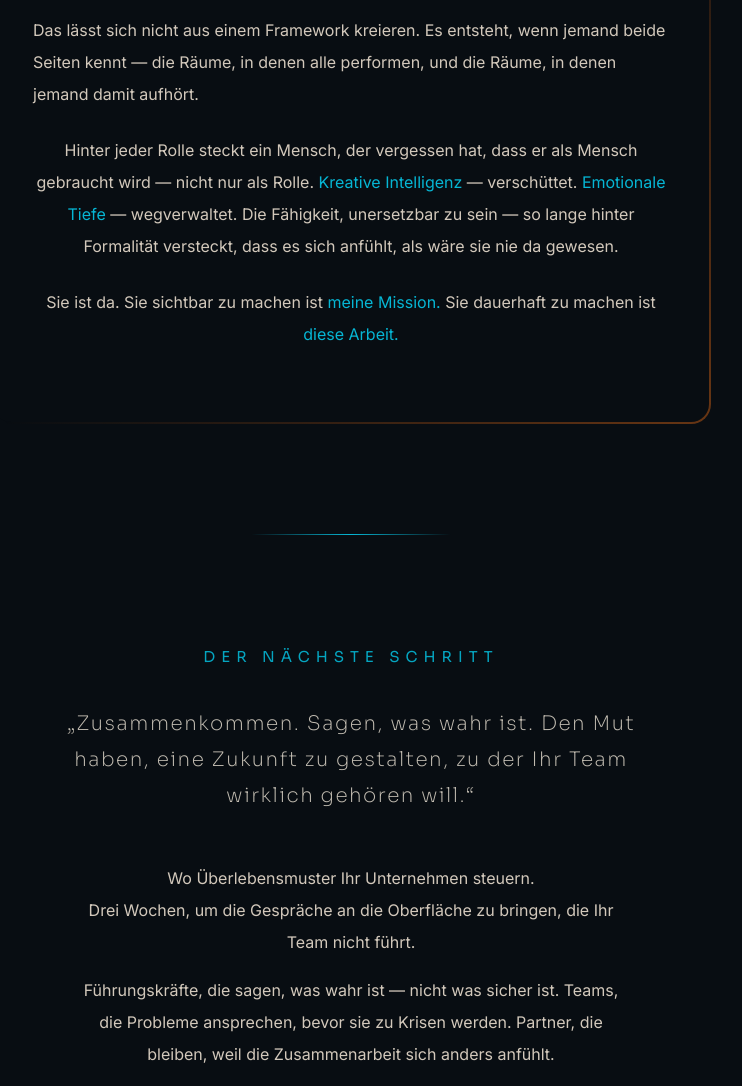
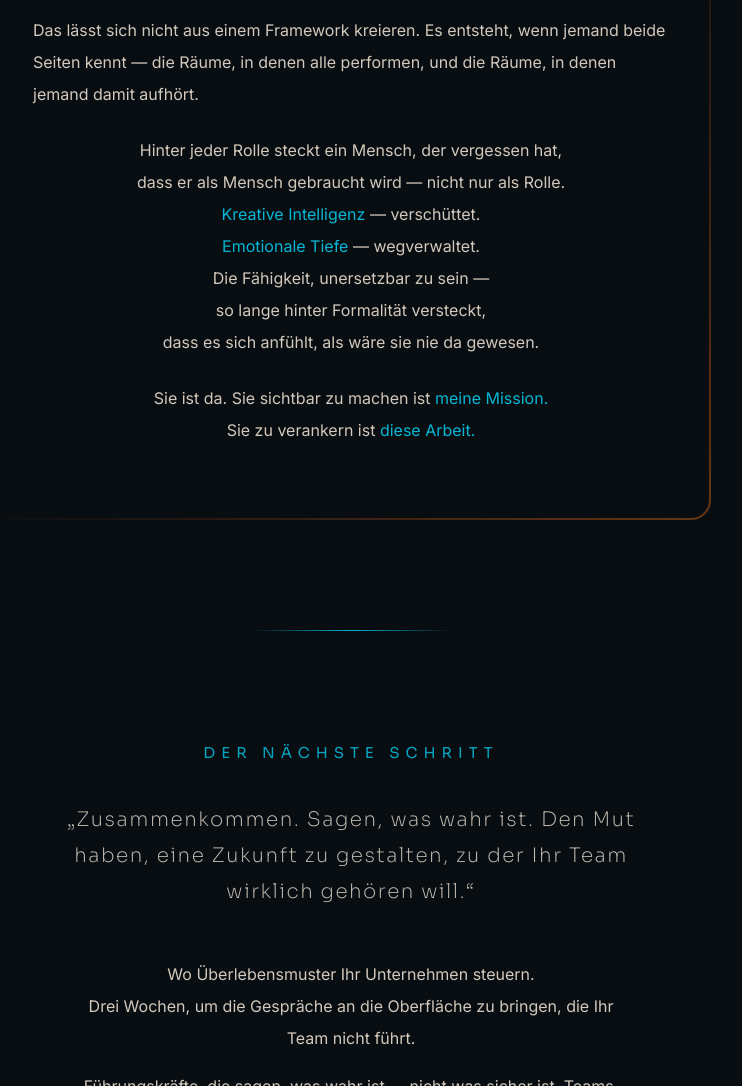
Before and after one commit to tomwaldek/thehumanorigin, a plain HTML site: page de/index.html in a window 1280 px wide. Shown: the part 10340-11426 px from the top of the page, without its empty margins (289-1031 px from the left). Drawn offline with nearby package versions, Linux system fonts and the light colour scheme; a web font is replaced by a local one.

Commit message:
Add files via upload

```diff
--- a/de/index.html
+++ b/de/index.html
@@ -685,8 +685,8 @@ footer a:hover{color:var(--cyan)}
       <p>Ich habe dasselbe Muster überall gesehen: talentierte Menschen, die mit einem Bruchteil von sich selbst arbeiten. Nicht weil ihnen etwas fehlte. Weil der Raum fehlte, wirklich da zu sein — präsent, nicht die Performance von Präsenz.</p>
       <p>Präsenz ist keine Haltung. Es ist ein Zustand des Nervensystems. Wenn er da ist, sehen Menschen einander. Entscheidungen kommen vom Menschen, nicht von einer Rolle. Verbindung hört auf, eine Anstrengung zu sein — und wird zum Normalzustand.</p>
       <p>Das lässt sich nicht aus einem Framework kreieren. Es entsteht, wenn jemand beide Seiten kennt — die Räume, in denen alle performen, und die Räume, in denen jemand damit aufhört.</p>
-      <p class="sec-text" style="text-align:center">Hinter jeder Rolle steckt ein Mensch, der vergessen hat, dass er als Mensch gebraucht wird — nicht nur als Rolle. <strong>Kreative Intelligenz</strong> — verschüttet. <strong>Emotionale Tiefe</strong> — wegverwaltet. Die Fähigkeit, unersetzbar zu sein — so lange hinter Formalität versteckt, dass es sich anfühlt, als wäre sie nie da gewesen.</p>
-      <p class="sec-text" style="text-align:center">Sie ist da. Sie sichtbar zu machen ist <strong>meine Mission.</strong> Sie dauerhaft zu machen ist <strong>diese Arbeit.</strong></p>
+      <p class="sec-text" style="text-align:center">Hinter jeder Rolle steckt ein Mensch, der vergessen hat,<br>dass er als Mensch gebraucht wird — nicht nur als Rolle.<br><strong>Kreative Intelligenz</strong> — verschüttet.<br><strong>Emotionale Tiefe</strong> — wegverwaltet.<br>Die Fähigkeit, unersetzbar zu sein —<br>so lange hinter Formalität versteckt,<br>dass es sich anfühlt, als wäre sie nie da gewesen.</p>
+      <p class="sec-text" style="text-align:center">Sie ist da. Sie sichtbar zu machen ist <strong>meine Mission.</strong><br>Sie zu verankern ist <strong>diese Arbeit.</strong></p>
     </div>
       </div>
     </div>
```
